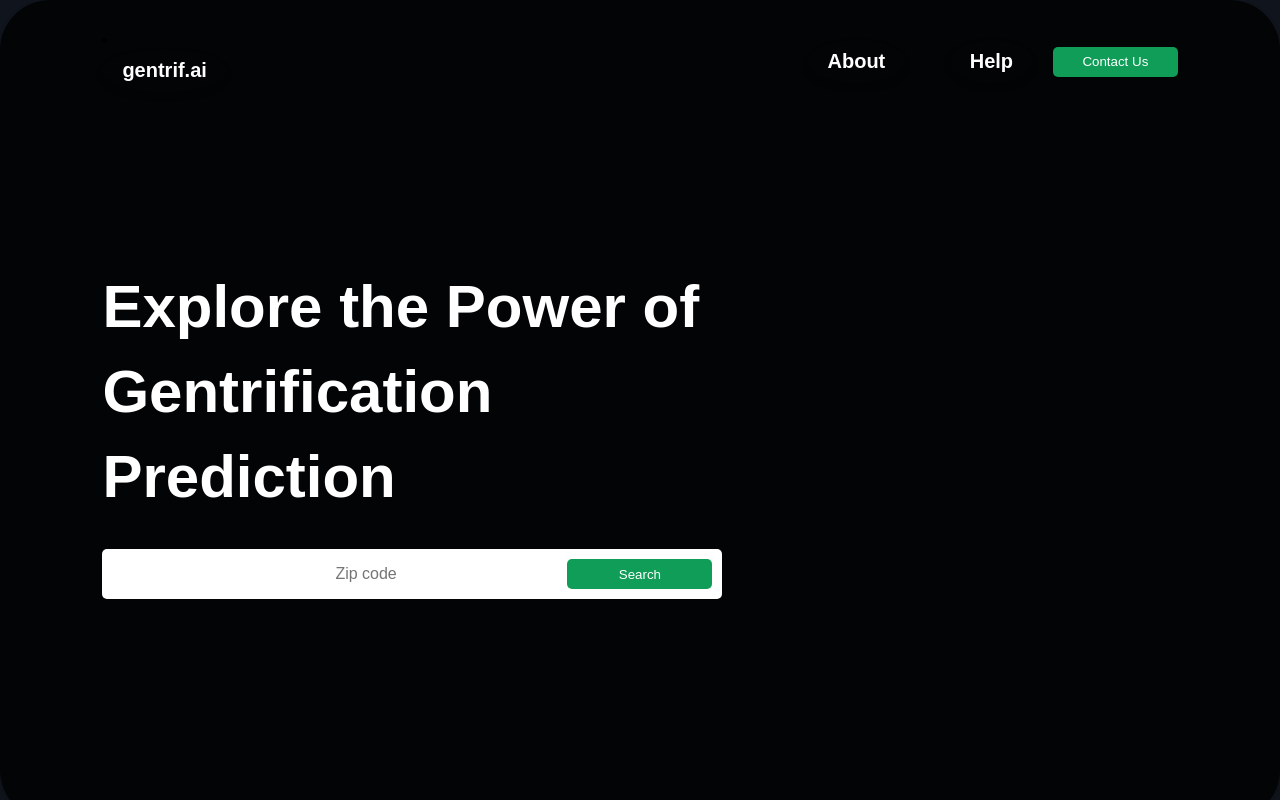
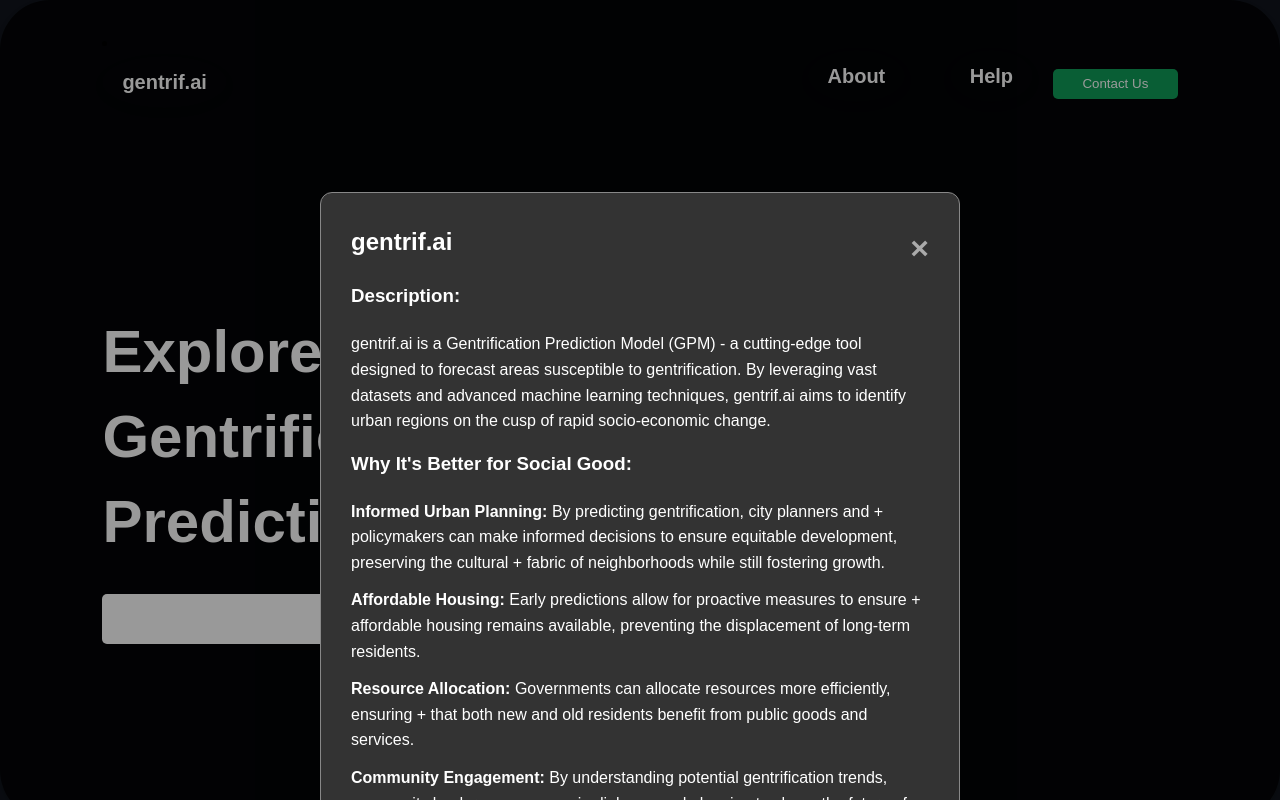
Before and after one commit to nebulaguy/gentrif.ai, a website: page frontend/index.html in a window 1280 px wide. Both pictures are taken after a click on the link "About". Shown: the top 800 px of the page. Drawn offline with Linux system fonts and the light colour scheme; some icons are missing.

Commit message:
about page

```diff
--- a/frontend/index.html
+++ b/frontend/index.html
@@ -1,5 +1,6 @@
 <!DOCTYPE html>
 <html lang="en">
+
 <head>
     <link rel="stylesheet" type="text/css" href="styles.css">
     <meta charset="UTF-8">
@@ -7,6 +8,7 @@
     <meta name="viewport" content="width=device-width, initial-scale=1.0">
     <title>Gentrification</title>
 </head>
+
 <body>
     <header>
         <!-- Your header content goes here -->
@@ -32,8 +34,10 @@
     </header>
     <main>
         <div id="map" style="height: 0px;"></div> <!-- Provide an ID and set a height for the map -->
-        <div class = "googlemap">
-        <iframe src="https://www.google.com/maps/d/u/0/embed?mid=1KjvcVkdlmq91ZqXXeHoK06cpY5j9YUc&ehbc=2E312F" width="1000"  class="rounded-iframe" height="1000" style="border:0;" allowfullscreen="" loading = "lazy" ></iframe>
+        <div class="googlemap">
+            <iframe src="https://www.google.com/maps/d/u/0/embed?mid=1KjvcVkdlmq91ZqXXeHoK06cpY5j9YUc&ehbc=2E312F"
+                width="1000" class="rounded-iframe" height="1000" style="border:0;" allowfullscreen=""
+                loading="lazy"></iframe>
         </div>
     </main>
     <footer>
@@ -45,7 +49,8 @@
                 <p>What we can do about gentrification</p>
             </div>
             <div class="col">
-                <h3>Office<div class="underline"><span></span></div></h3>
+                <h3>Office<div class="underline"><span></span></div>
+                </h3>
                 <p>Blacksburg, VA 24060</p>
                 <p>USA</p>
                 <p class="email-id">gentrif.ai@vt.edu</p>
@@ -91,5 +96,88 @@
             });
         }
     </script> -->
+
+    <!-- Modal -->
+    <div id="myModal" class="modal">
+        <div class="modal-content">
+            <span class="close">&times;</span>
+            <h2>gentrif.ai</h2>
+
+            <h3>Description:</h3>
+            <p>gentrif.ai is a Gentrification Prediction Model (GPM) - a cutting-edge tool designed to forecast areas
+                susceptible
+                to gentrification. By leveraging vast datasets and advanced machine learning techniques, gentrif.ai
+                aims to
+                identify urban regions on the cusp of rapid socio-economic change.</p>
+
+            <h3>Why It's Better for Social Good:</h3>
+            <ul>
+                <li><strong>Informed Urban Planning:</strong> By predicting gentrification, city planners and
+                    + policymakers can make informed decisions to ensure equitable development, preserving the cultural
+                    + fabric of neighborhoods while still fostering growth.</li>
+                <li><strong>Affordable Housing:</strong> Early predictions allow for proactive measures to ensure
+                    + affordable housing remains available, preventing the displacement of long-term residents.</li>
+                <li><strong>Resource Allocation:</strong> Governments can allocate resources more efficiently,
+                    ensuring
+                    + that both new and old residents benefit from public goods and services.</li>
+                <li><strong>Community Engagement:</strong> By understanding potential gentrification trends, community
+                    leaders can engage in dialogue and planning to shape the future of their neighborhoods in
+                    inclusive
+                    ways.</li>
+            </ul>
+
+            <h3>How It's Made:</h3>
+            <ol>
+                <ol><strong>Data Collection:</strong> The model ingests a wide range of data, including housing
+                    prices,
+                    income levels, demographic changes, public infrastructure developments, and more.</ol>
+                <ol><strong>Feature Engineering:</strong> Key indicators of gentrification are distilled from raw
+                    data,
+                    creating a set of features that the model can learn from.</ol>
+                <ol><strong>Machine Learning:</strong> Advanced algorithms are trained on historical data to recognize
+                    patterns associated with gentrification. The model is then validated and tested to ensure
+                    accuracy.
+                    </ol>
+                <ol><strong>Continuous Learning:</strong> As new data becomes available, the model is periodically
+                    retrained, ensuring that predictions remain accurate and relevant.</ol>
+                </ol>
+            <p></p>
+            <h3>Conclusion:</h3>
+            <p>gentrif.ai is not just a technical tool but a beacon for social justice. By
+                predicting and understanding gentrification, we can foster urban growth without sidelining the very
+                residents who made our cities vibrant in the first place. gentrif.ai stands as a testament to the power of
+                data and technology in serving the greater good.</p>
+
+        </div>
+    </div>
+
+    <script>
+        // Get the modal
+        var modal = document.getElementById("myModal");
+
+        // Get the button that opens the modal
+        var btn = document.querySelector("nav ul li a[href='#']");
+
+        // Get the <span> element that closes the modal
+        var span = document.getElementsByClassName("close")[0];
+
+        // When the user clicks the button, open the modal
+        btn.onclick = function () {
+            modal.style.display = "block";
+        }
+
+        // When the user clicks on <span> (x), close the modal
+        span.onclick = function () {
+            modal.style.display = "none";
+        }
+
+        // When the user clicks anywhere outside of the modal, close it
+        window.onclick = function (event) {
+            if (event.target == modal) {
+                modal.style.display = "none";
+            }
+        }
+    </script>
 </body>
+
 </html>
--- a/frontend/styles.css
+++ b/frontend/styles.css
@@ -476,3 +476,68 @@
     height: 500px;
     /*filter: invert(30%);*/
 }
+/* The Modal (background) */
+.modal {
+    display: none; /* Hidden by default */
+    position: fixed; /* Stay in place */
+    z-index: 1; /* Sit on top */
+    left: 0;
+    top: 0;
+    width: 100%; /* Full width */
+    height: 100%; /* Full height */
+    overflow: auto; /* Enable scroll if needed */
+    background-color: rgba(0,0,0,0.4); /* Black w/ opacity */
+    font-family: 'San Francisco', 'Helvetica Neue', Helvetica, Arial, sans-serif;
+}
+
+/* Modal Content */
+.modal-content {
+    background-color: #333; /* Dark grey */
+    margin: 15% auto; /* 15% from the top and centered */
+    padding: 20px;
+    border: 1px solid #888;
+    width: 50%; /* Could be more or less, depending on screen size */
+    border-radius: 12px; /* Rounded corners */
+    color: #fff; /* White text */
+}
+
+/* The Close Button */
+.close {
+    color: #aaaaaa;
+    float: right;
+    font-size: 28px;
+    font-weight: bold;
+    cursor: pointer;
+    background-color: transparent;
+    border: none;
+}
+
+.close:hover,
+.close:focus {
+    color: #fff;
+    text-decoration: none;
+    cursor: pointer;
+}
+
+/* Global Styles */
+body, h1, h2, h3, h4, p, li, a {
+    font-family: 'Poppins', sans-serif;
+    line-height: 1.6;
+}
+
+h1, h2, h3, h4 {
+    margin-bottom: 20px;
+}
+
+p, li, a {
+    margin-bottom: 15px;
+}
+
+/* Enhancing the modal styles */
+.modal-content {
+    padding: 30px; /* Increased padding */
+}
+
+.close {
+    font-size: 32px; /* Bigger close button */
+}
```
Lines whose indentation alone changed are shown as unchanged.
